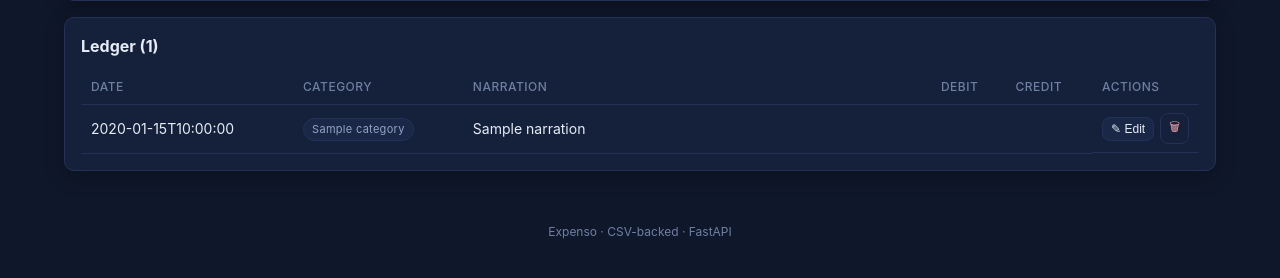
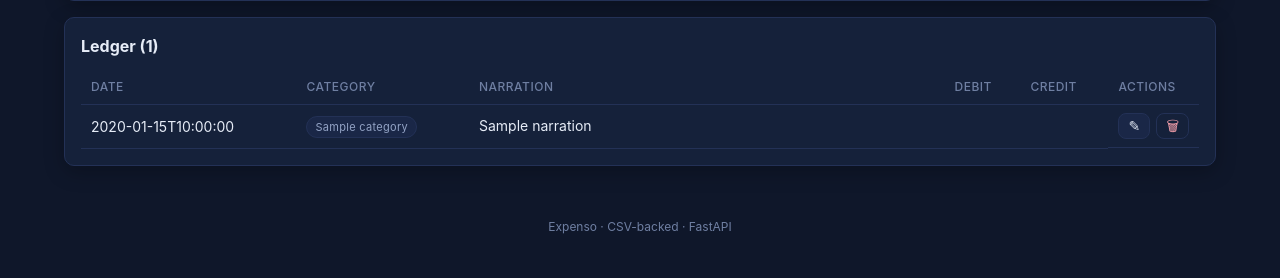
Before and after one commit to vanquish87/expenso, a FastAPI app: template app/templates/entries.html in a window 1280 px wide. Shown: the part 468-746 px from the top of the page. Run offline with FastAPI, Linux system fonts and the light colour scheme; the template is opened without the code that fills it: most values are stand-ins (such as "Sample title", 1, 10 or a date in 2020).

Commit message:
ui(ledger): icon-only Edit / Delete action buttons
The Edit button was reading "✎ Edit"; combined with the larger 🗑 next
to it that's a lot of visual noise per row. Both buttons are now
icon-only — ✎ for edit, 🗑 for delete — sized through a new
`.btn--icon` modifier so they look like a tidy pair: matched padding,
fixed min-width, single-line.

Accessibility kept intact: each button has aria-label and a title
tooltip, so screen readers and hover-hint users still see the action
name; only the visual label is dropped.

```diff
--- a/app/static/css/styles.css
+++ b/app/static/css/styles.css
@@ -169,6 +169,13 @@ body {
 .btn--primary:hover { background: var(--primary-hi); }
 .btn--ghost { background: transparent; }
 .btn--sm { padding: 4px 8px; font-size: 12px; }
+.btn--icon {
+  padding: 5px 9px;
+  font-size: 14px;
+  line-height: 1;
+  min-width: 32px;
+  text-align: center;
+}
 
 .inline { display: inline-flex; gap: 6px; align-items: center; }
 .muted { color: var(--muted); }
--- a/app/templates/entries.html
+++ b/app/templates/entries.html
@@ -89,9 +89,9 @@
         <td class="num num--debit">{% if e.debit > 0 %}{{ e.debit | money }}{% endif %}</td>
         <td class="num num--credit">{% if e.credit > 0 %}{{ e.credit | money }}{% endif %}</td>
         <td class="ledger__actions">
-          <button class="btn btn--sm" type="button" data-edit-entry title="Edit">✎ Edit</button>
+          <button class="btn btn--sm btn--icon" type="button" data-edit-entry title="Edit" aria-label="Edit">✎</button>
           <form class="inline" method="post" action="/entries/{{ e.id }}/delete" onsubmit="return confirm('Delete this entry?');">
-            <button class="btn btn--ghost btn--sm btn--danger" type="submit" title="Delete">🗑</button>
+            <button class="btn btn--ghost btn--sm btn--icon btn--danger" type="submit" title="Delete" aria-label="Delete">🗑</button>
           </form>
         </td>
       </tr>
```
